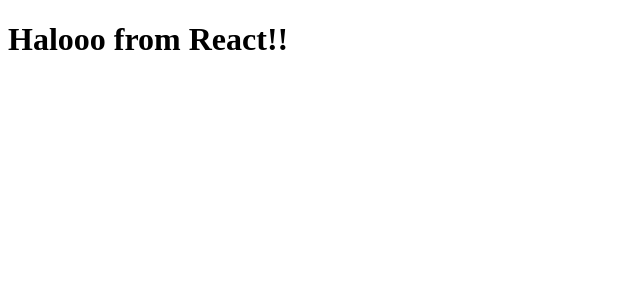
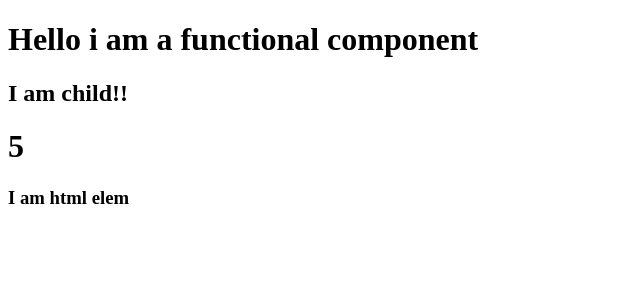
Before and after one commit to siddhantpurohit216/React-Learn, a React (Vite) app: page / in a window 1280 px wide. Shown: the top 300 px of the page, without its empty margins (0-640 px from the left). Built offline with nearby package versions, Linux system fonts and the light colour scheme.

Commit message:
end of l-3, calling func component like callin func

```diff
--- a/App.js
+++ b/App.js
@@ -1,24 +1,33 @@
 import React from "react";
 import ReactDOM from "react-dom/client";
 
-//react.createElement returns an obj
-const heading = React.createElement(
-  "h1",
-  { id: "heading" },
-  "Halooo from React!!"
+//we can call a react elem inside a another react elem using {obj_name}
+//can call a fcunctional compo inside antoher fun compo using {func_compo_name()} or <func_compo_name/>
+//can call another func compo from one func comp
+//all possible combi is possible
+
+const elem=(
+  <h3>I am html elem</h3>
+)
+
+const Child=(prop)=>(
+  <>
+  <h2>I am child!!</h2>
+  <h1>{prop.value}</h1>
+  </>
+
 );
-console.log(heading);//react object
+const Comp= ()=>(
+  <div>
+  <h1>Hello i am a functional component</h1>
 
-//it is not necessary to write React.createElem, use JSX instead(easy)
-//But js engine doesnot understand html hence jsx needs to be converted into js
-//this is done by babel(js transpiler) present inside parcel
-//babel converts the html into the obj created by React.createElem
+  {/* {Child(5)} */}
+  <Child value={5} />
+  {/* <Child></Child> */}
+  {elem}
 
-const jsxHeading =<h1 id="heading2">Halooo from React!!</h1>
-// console.lof=(jsxHeading)
+  </div>
+);
 
-
-//ReactDom.render converts that obj into html elem and renders it
-const root = ReactDOM.createRoot(document.getElementById("root"));
-root.render(jsxHeading);
-root.render(heading); //render method converts the react object into a html elem and puts inside root
+const root= ReactDOM.createRoot(document.getElementById("root"));
+root.render(<Comp/>);
```
